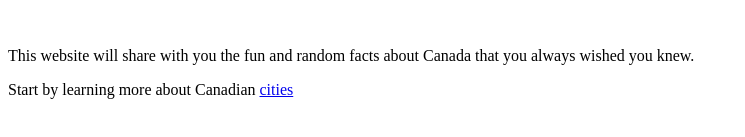
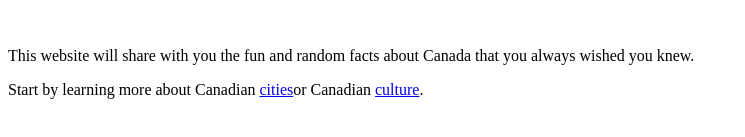
Before and after one commit to elahefler/elahefler.github.io, a plain HTML site: page index.html in a window 1280 px wide. Shown: the part 509-646 px from the top of the page, without its empty margins (0-745 px from the left). Drawn offline with Linux system fonts and the light colour scheme.

Commit message:
Update navigation to culture page

```diff
--- a/index.html
+++ b/index.html
@@ -16,6 +16,6 @@
 <br>
 <p>This website will share with you the fun and random facts about Canada that you always wished you knew.</p>
 
-<p>Start by learning more about Canadian <a href="cities.html">cities</a></p>
+<p>Start by learning more about Canadian <a href="cities.html">cities</a>or Canadian <a href="culture.html">culture</a>.</p>
 </body>
 </html>
```
